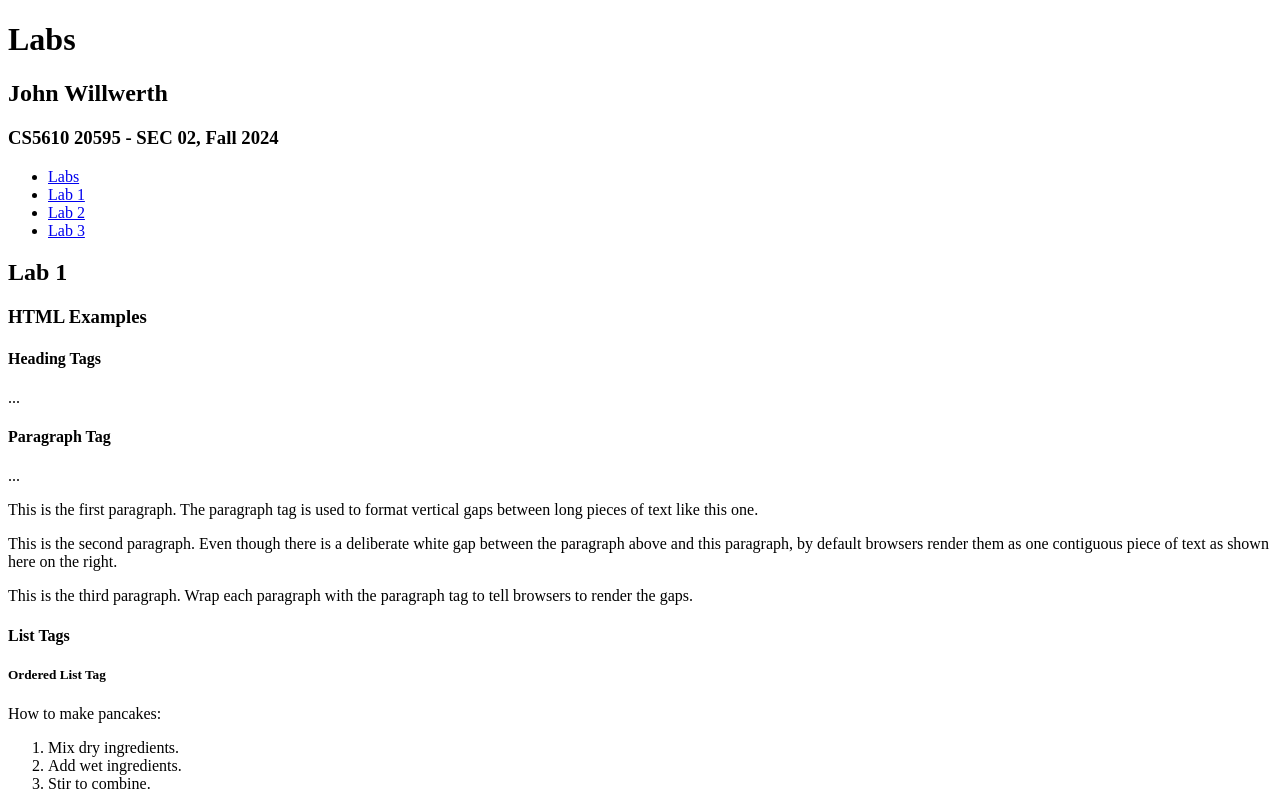
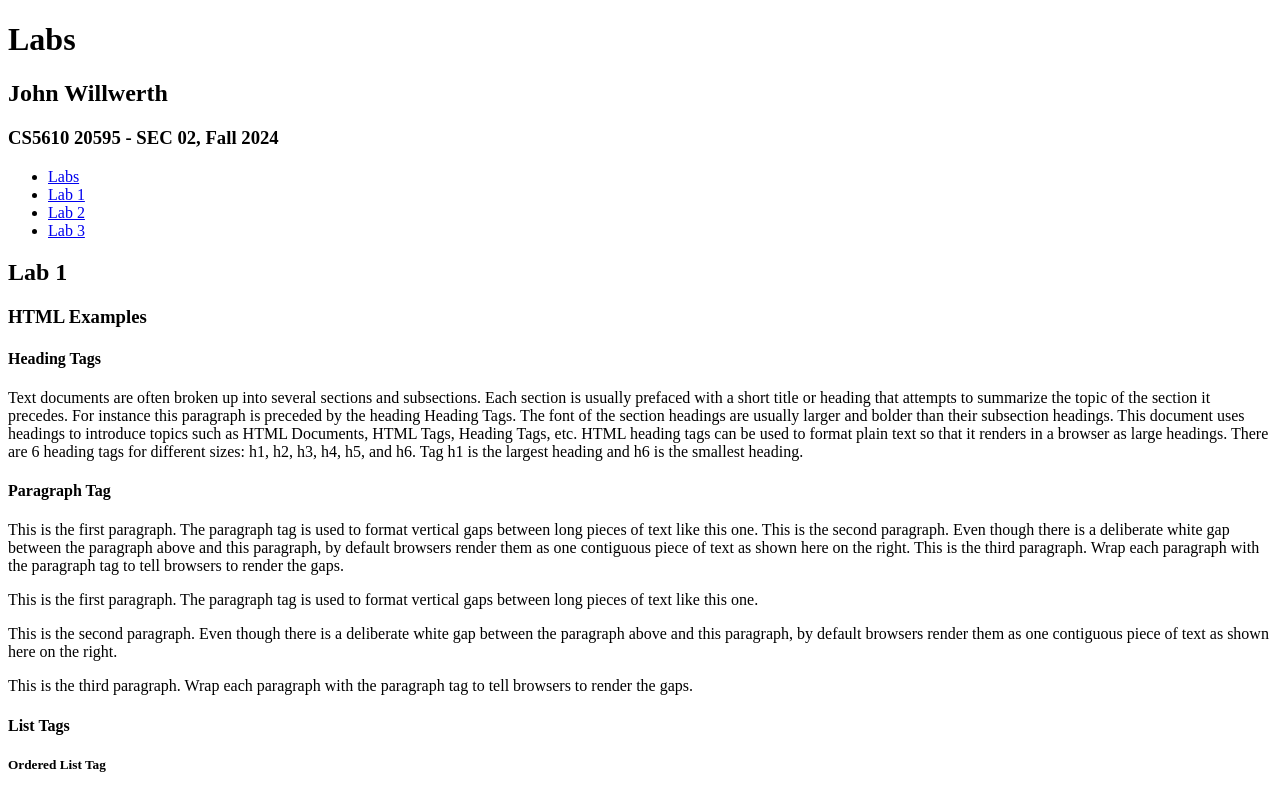
Before and after one commit to johnwillwerth/kanbas-react-web-app, a React (Create React App) app: page /#/Labs/Lab1 in a window 1280 px wide. Shown: the top 793 px of the page. Built offline with nearby package versions, Linux system fonts and the light colour scheme.

Commit message:
updated tag info

```diff
--- a/src/Labs/Lab1/index.tsx
+++ b/src/Labs/Lab1/index.tsx
@@ -5,11 +5,30 @@ export default function Lab1() {
       <h3>HTML Examples</h3>
       <div id="wd-h-tag">
         <h4>Heading Tags</h4>
-        ...
+Text documents are often broken up into several sections and subsections.
+Each section is usually prefaced with a short title or heading that attempts
+to summarize the topic of the section it precedes. For instance this paragraph
+is preceded by the heading Heading Tags. The font of the section headings are
+usually larger and bolder than their subsection headings. This document uses
+headings to introduce topics such as HTML Documents, HTML Tags, Heading Tags, etc.
+HTML heading tags can be used to format plain text so that it renders in a browser
+as large headings. There are 6 heading tags for different sizes: h1, h2, h3, h4,
+h5, and h6. Tag h1 is the largest heading and h6 is the smallest heading.
       </div>
       <div id="wd-p-tag">
         <h4>Paragraph Tag</h4>
-        <p id="wd-p-1"> ... </p>
+        <p id="wd-p-1">
+This is the first paragraph. The paragraph tag is used to format
+vertical gaps between long pieces of text like this one.
+
+This is the second paragraph. Even though there is a deliberate white
+gap between the paragraph above and this paragraph, by default
+browsers render them as one contiguous piece of text as shown here on
+the right.
+
+This is the third paragraph. Wrap each paragraph with the paragraph
+tag to tell browsers to render the gaps.
+        </p>
         <p id="wd-p-2">
 This is the first paragraph. The paragraph tag is used to format
 vertical gaps between long pieces of text like this one.
```
